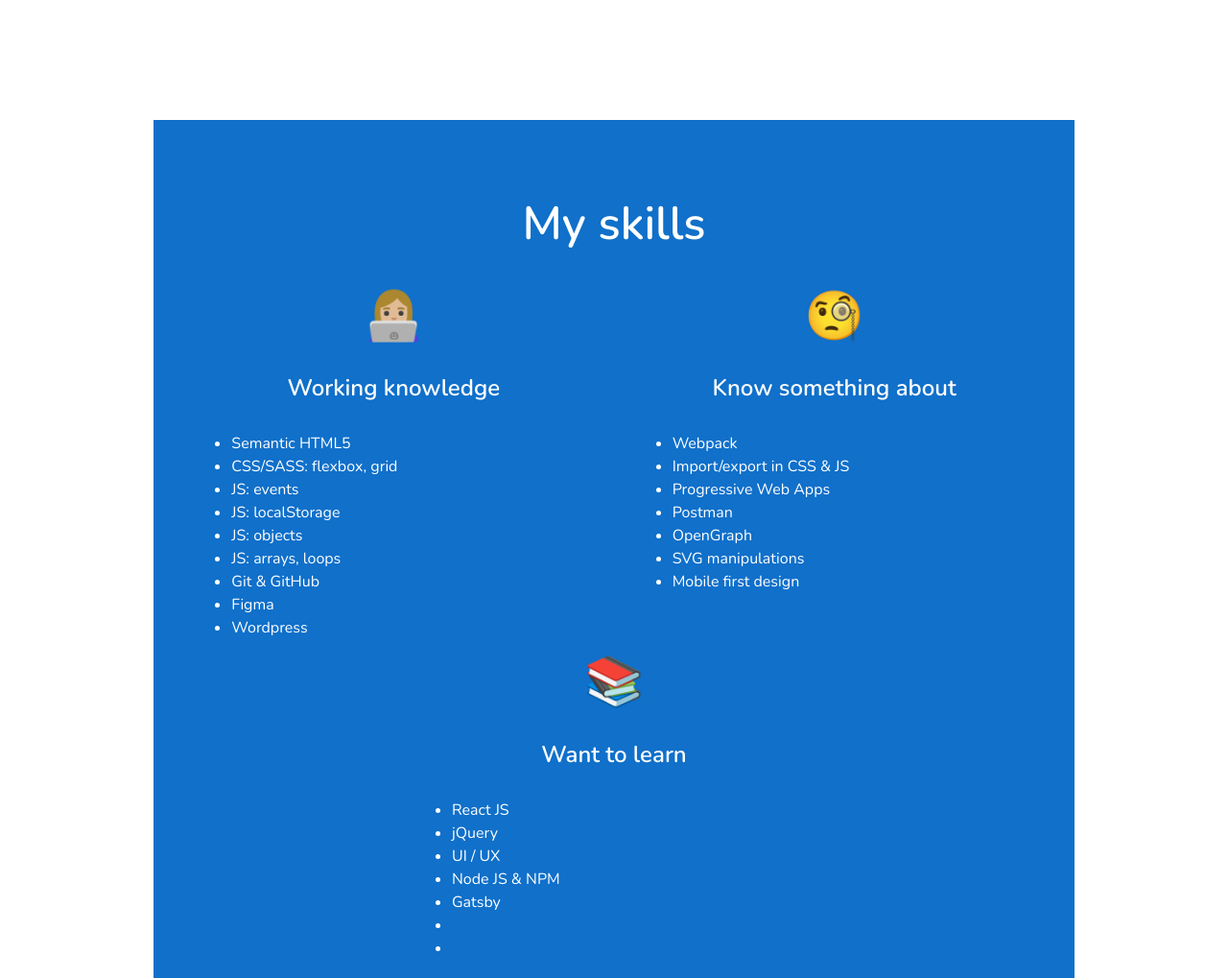
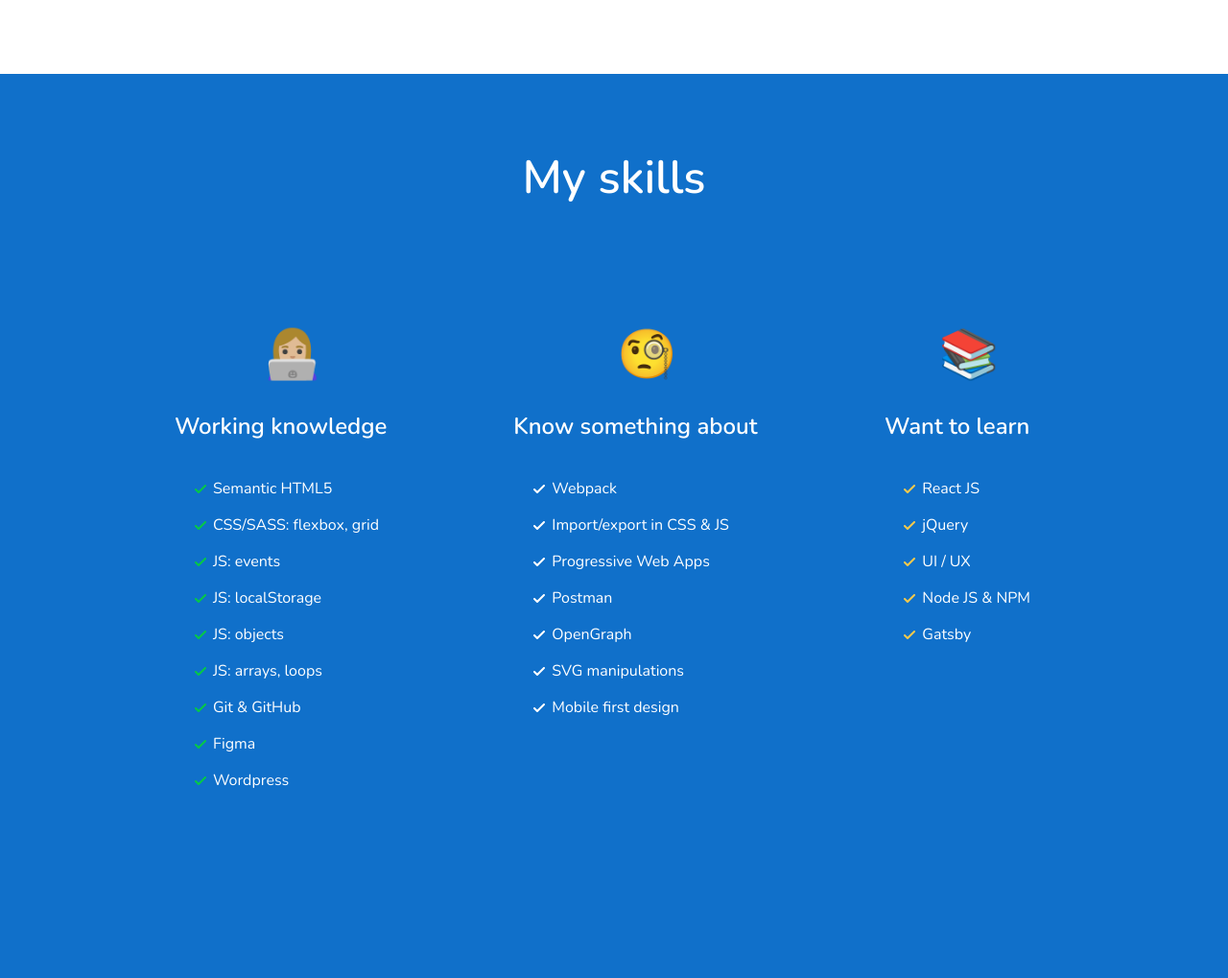
Before and after one commit to annaudziela/portfolio_project, a website built with webpack: page src/pages/index.html in a window 1280 px wide. Shown: the part 780-1799 px from the top of the page at 96% size. Built offline with nearby package versions, Linux system fonts and the light colour scheme.

Commit message:
css/ section skills/layout done

```diff
--- a/src/pages/index.html
+++ b/src/pages/index.html
@@ -51,11 +51,12 @@
       <section class="skills" id="mySkills">
         <h2 class="skills__title">My skills</h2>
         <article class="list">
-          <div>
+
+          <div class="skills__list">
             <span class="list__title--special">👩🏼‍💻</span>
           <h3 class="list__title">Working knowledge</h3>
-          <ul class="list__element">
-            <li>Semantic HTML5</li>
+          <ul class="list__element list__element--green">
+            <li class="html">Semantic HTML5</li>
             <li>CSS/SASS: flexbox, grid</li>
             <li>JS: events</li>
             <li>JS: localStorage</li>
@@ -67,10 +68,10 @@
 
           </ul>
         </div>
-        <div>
+        <div class="skills__list">
           <span class="list__title--special">🧐</span>
           <h3 class="list__title">Know something about</h3>
-          <ul class="list__element">
+          <ul class="list__element list__element--white">
 
             <li>Webpack</li>
             <li>Import/export in CSS & JS</li>
@@ -81,17 +82,16 @@
             <li>Mobile first design</li>
           </ul>
         </div>
-        <div>
+        <div class="skills__list">
           <span class="list__title--special">📚</span>
           <h3 class="list__title">Want to learn</h3>
-          <ul class="list__element">
+          <ul class="list__element list__element--dott">
             <li>React JS</li>
             <li>jQuery</li>
             <li>UI / UX</li>
             <li>Node JS & NPM</li>
             <li>Gatsby</li>
-            <li></li>
-            <li></li>
+
           </ul>
         </div>
         </article>
--- a/src/scss/main.scss
+++ b/src/scss/main.scss
@@ -8,11 +8,21 @@
 @import "modules/skills.scss";
 @import url("https://fonts.googleapis.com/css2?family=Nunito:wght@200;600&display=swap");
 
+html {
+  box-sizing: border-box;
+}
+
+*,
+*::before,
+*::after {
+  box-sizing: inherit;
+}
+
 body {
 
   color: black;
-  display: flex;
-  max-width: 960px;
+  // display: flex;
+  // max-width: 960px;
   margin: auto;
   align-items: center;
   justify-content: center;
--- a/src/scss/modules/intro.scss
+++ b/src/scss/modules/intro.scss
@@ -15,7 +15,7 @@
   display: flex;
   flex-direction: column;
   &__about {
-    width: 830px;
+    max-width: 830px;
     margin-top: 72px;
     margin: auto;
     display: flex;
@@ -33,8 +33,7 @@
     margin: 0;
     background: $blue;
     border-radius: 16px;
-    width: 192px;
-    height: 40px;
+
     color: #ffffff;
     font-style: normal;
     font-weight: bold;
@@ -50,8 +49,7 @@
     }
   }
   &__hiStyle {
-    width: 192px;
-    height: 40px;
+
     &::after {
       content: url(/src/assets/img/Speech_cloud.png);
       display: block;
@@ -73,8 +71,6 @@
 font-style: normal;
 font-size: 20px;
 line-height: 40px;
-width: 230px;
-height: 40px;
 align-self: center;
 padding: 4px 20px;
 margin-bottom: 176px;
--- a/src/scss/modules/list.scss
+++ b/src/scss/modules/list.scss
@@ -1,19 +1,41 @@
 .list {
-  display: flex;
-  flex-wrap: wrap;
-  justify-content: space-evenly;
+//   display: grid;
+//   grid-template-areas: "skills__title skills__title skills__title" "skills__list skills__list skills__list";
+//   grid-template-columns: repeat(3, 1fr);
+//   column-gap: 24px;
+display: flex;
+flex-direction: row;
+flex-wrap: wrap;
+justify-content: space-around;
+
   color: #ffffff;
   padding-bottom: 176px;
+  padding-left: 128px;
+  padding-right: 128px;
   &__element {
+
     text-align: left;
+    margin-right: 24px;
     font-style: normal;
 font-weight: normal;
 font-size: 16px;
-line-height: 24px;
-width: 378px;
+line-height: 38px;
+list-style-type: none;
+&--green {
+    list-style-image: url(/src/assets/img/small-tick.svg);
+
+}
+&--white {
+    list-style-image: url(/src/assets/img/white-small-tick.svg)
+}
+&--dott {
+    list-style-image: url(/src/assets/img/yellotw-small-tick.svg);
+}
+
   }
   &__title {
     font-weight: bold;
+    margin-right: 24px;
     font-size: 24px;
     line-height: 44px;
     &--special {
--- a/src/scss/modules/skills.scss
+++ b/src/scss/modules/skills.scss
@@ -1,10 +1,12 @@
 .skills {
   background: $blue;
+  max-width: 1440px;
   &__title {
     padding-top: 80px;
-
+    margin-bottom: 128px;
     font-size: 48px;
     line-height: 56px;
     color: #ffffff;
   }
+
 }
```
Also changed, not shown: src/assets/img/small-tick.svg (added), src/assets/img/white-small-tick.svg (added), src/assets/img/yellotw-small-tick.svg (added).
